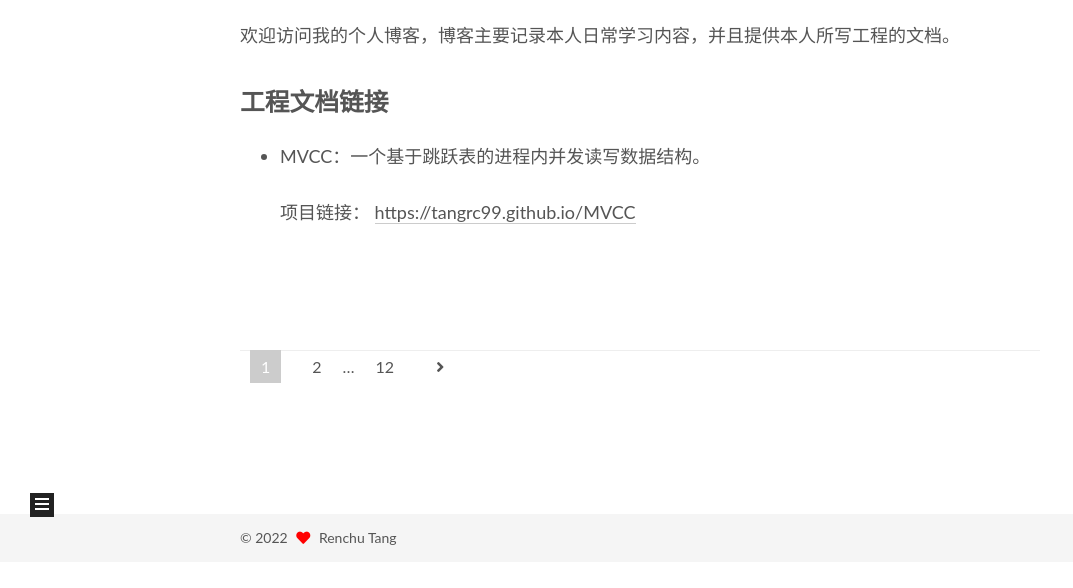
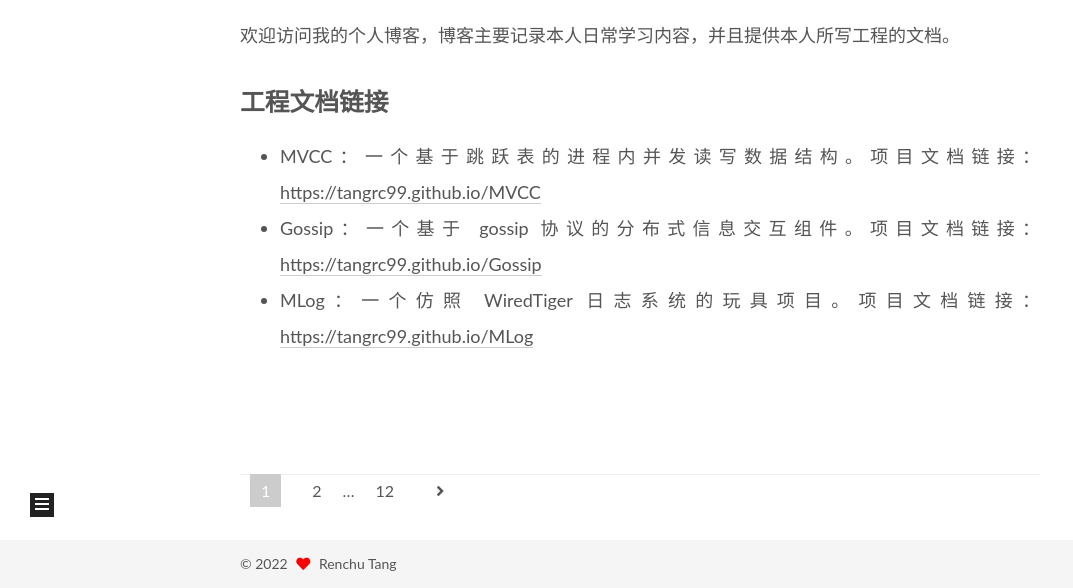
Before and after one commit to tangrc99/tangrc99.github.io, a plain HTML site: page index.html in a window 1280 px wide. Shown: the part 238-826 px from the top of the page, without its empty margins (0-1073 px from the left). Before the commit the page ends 800 px from the top, so only its background shows below. Drawn offline with Linux system fonts and the light colour scheme.

Commit message:
Site updated: 2022-12-26 19:19:53

```diff
--- a/index.html
+++ b/index.html
@@ -191,7 +191,7 @@
                   <i class="far fa-calendar-check"></i>
                 </span>
                 <span class="post-meta-item-text">更新于</span>
-                <time title="修改时间：2022-12-26 17:39:29" itemprop="dateModified" datetime="2022-12-26T17:39:29+08:00">2022-12-26</time>
+                <time title="修改时间：2022-12-26 19:14:06" itemprop="dateModified" datetime="2022-12-26T19:14:06+08:00">2022-12-26</time>
               </span>
 
 
@@ -207,9 +207,9 @@
 
           <p>欢迎访问我的个人博客，博客主要记录本人日常学习内容，并且提供本人所写工程的文档。</p>
 <h2 id="工程文档链接"><a href="#工程文档链接" class="headerlink" title="工程文档链接"></a>工程文档链接</h2><ul>
-<li><p>MVCC：一个基于跳跃表的进程内并发读写数据结构。</p>
-<p>项目链接： <a target="_blank" rel="noopener" href="https://tangrc99.github.io/MVCC">https://tangrc99.github.io/MVCC</a></p>
-</li>
+<li>MVCC：一个基于跳跃表的进程内并发读写数据结构。项目文档链接： <a target="_blank" rel="noopener" href="https://tangrc99.github.io/MVCC">https://tangrc99.github.io/MVCC</a></li>
+<li>Gossip：一个基于 gossip 协议的分布式信息交互组件。项目文档链接： <a target="_blank" rel="noopener" href="https://tangrc99.github.io/Gossip">https://tangrc99.github.io/Gossip</a></li>
+<li>MLog：一个仿照 WiredTiger 日志系统的玩具项目。项目文档链接：<a target="_blank" rel="noopener" href="https://tangrc99.github.io/MLog">https://tangrc99.github.io/MLog</a></li>
 </ul>
 
 
```
Also changed, not shown: 2022/12/25/首页/index.html (+7 -7 lines).
